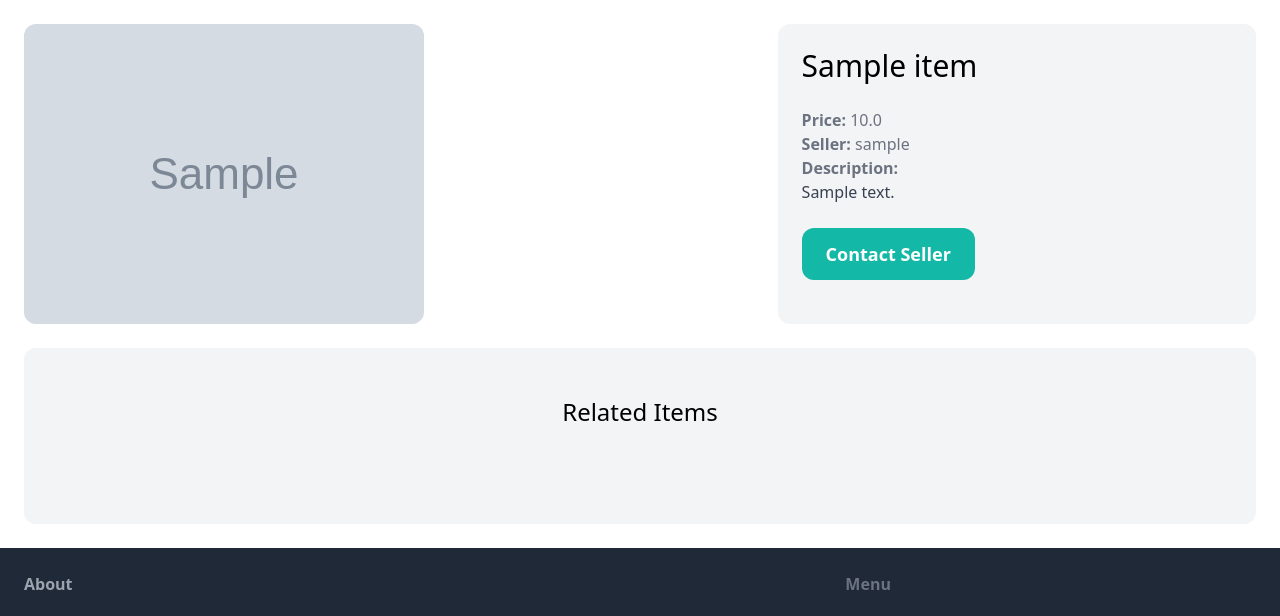
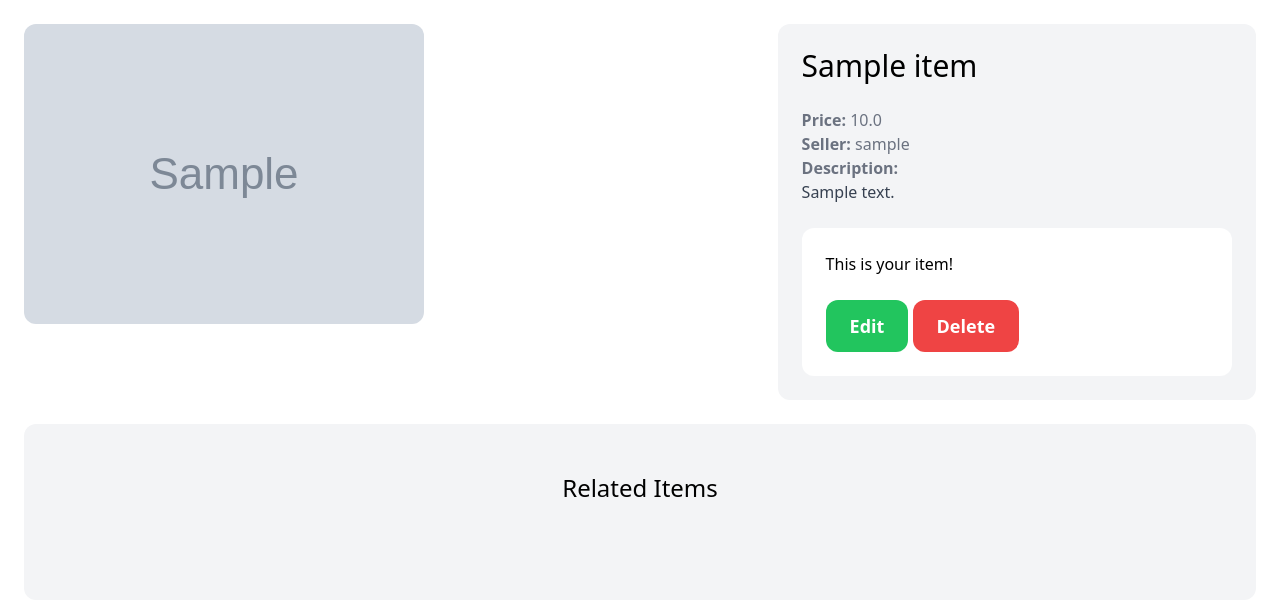
Before and after one commit to jj-one/puddle-base, a Django app: page /items/1/ in a window 1280 px wide. Shown: the part 77-693 px from the top of the page. Run offline with Django 4.2, Linux system fonts and the light colour scheme; a user stored in the database is signed in; tables that the repository leaves empty hold one stand-in row (values such as "Sample post"); grey boxes marked "Sample" are stand-in pictures; some libraries are stand-ins or nearby versions.

Commit message:
Added Edit and Delete buttons to items on Seller's Dashboard and Item Detail pages.
Created confirm delete page and processed delete
if confirmed.

Initially processed delete on Dashboard app
but later refactored it to Item app.

```diff
--- a/dashboard/templates/dashboard/index.html
+++ b/dashboard/templates/dashboard/index.html
@@ -17,6 +17,11 @@
             <div class="p-6 bg-white rounded-b-xl">
               <h2 class="text-2xl">{{item.name}}</h2>
               <p class="text-gray-500">Price: {{item.price}}</p>
+
+              <a href="#"
+                class="inline-block mt-4 px-6 py-3 text-lg font-semibold bg-green-500 text-white rounded-xl hover:bg-green-700">Edit</a>
+              <a href="{% url 'item:delete' item.id %}"
+                class="inline-block mt-4 px-6 py-3 text-lg font-semibold bg-red-500 text-white rounded-xl hover:bg-red-700">Delete</a>
             </div>
           </a>
         </div>
--- a/item/templates/item/detail.html
+++ b/item/templates/item/detail.html
@@ -20,9 +20,22 @@
         </p>
       {% endif %}
 
-      <a href="#" class="inline-block mt-6 px-6 py-3 text-lg font-semibold bg-teal-500 text-white rounded-xl hover:bg-teal-700">
-        Contact Seller
-      </a>
+      {% if request.user == item.created_by %}
+        <div class="mt-6 p-6 bg-white rounded-xl">
+          <p>This is your item!</p>
+
+          <a href="#" class="inline-block mt-6 px-6 py-3 text-lg font-semibold bg-green-500 text-white rounded-xl">
+            Edit
+          </a>
+          <a href="{% url 'item:delete' item.id %}" class="inline-block mt-6 px-6 py-3 text-lg font-semibold bg-red-500 text-white rounded-xl">
+            Delete
+          </a>
+        </div>
+      {% else %}
+        <a href="#" class="inline-block mt-6 px-6 py-3 text-lg font-semibold bg-teal-500 text-white rounded-xl hover:bg-teal-700">
+          Contact Seller
+        </a>
+      {% endif %}
     </div>
   </div>
 
--- a/item/urls.py
+++ b/item/urls.py
@@ -1,9 +1,10 @@
 from django.urls import path
-from .views import detail, new_item
+from .views import detail, new_item, delete
 
 
 app_name = 'item'
 urlpatterns = [
   path('new/', new_item, name='new'),
   path('<int:pk>/', detail, name='detail'),
+  path("delete/<int:pk>/", delete, name="delete"),
 ]
--- a/item/views.py
+++ b/item/views.py
@@ -29,3 +29,12 @@ def new_item(request):
     form = NewItemForm()
   context = {"form": form, "form_type": form_type}
   return render(request, 'item/form.html', context)
+
+@login_required
+def delete(request, pk):
+  item = get_object_or_404(Item, id=pk, created_by=request.user)
+  if q := request.GET.get("q"):
+    item.delete()
+    return redirect("dashboard:index")
+  context = {"item": item}
+  return render(request, "item/delete.html", context)
```
Also changed, not shown: item/templates/item/delete.html (added, +17 -0 lines), media/item_images/Entrance..jpg (deleted), media/item_images/Gr8est_Library.jpg (deleted), media/item_images/Mountain.jpg (added).
